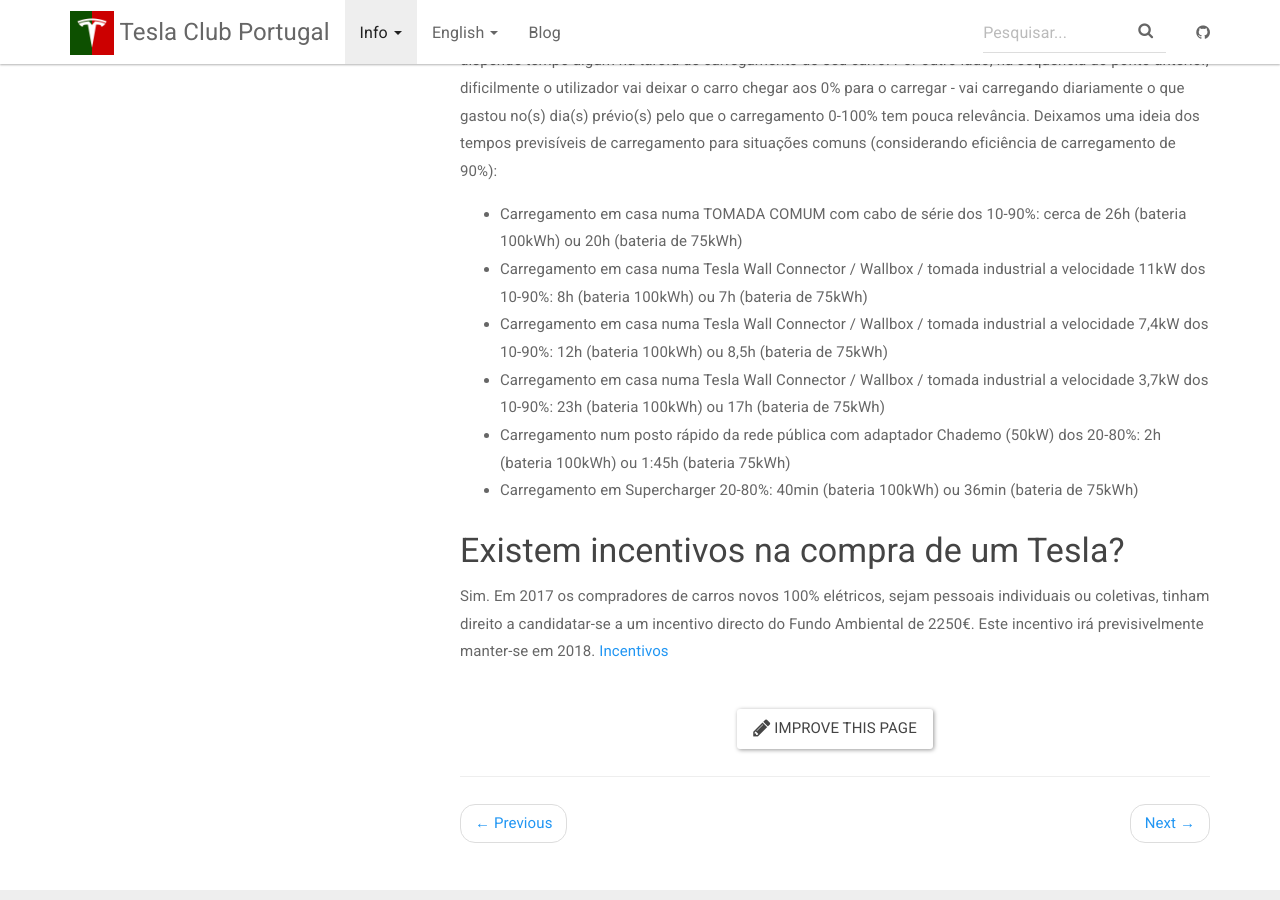
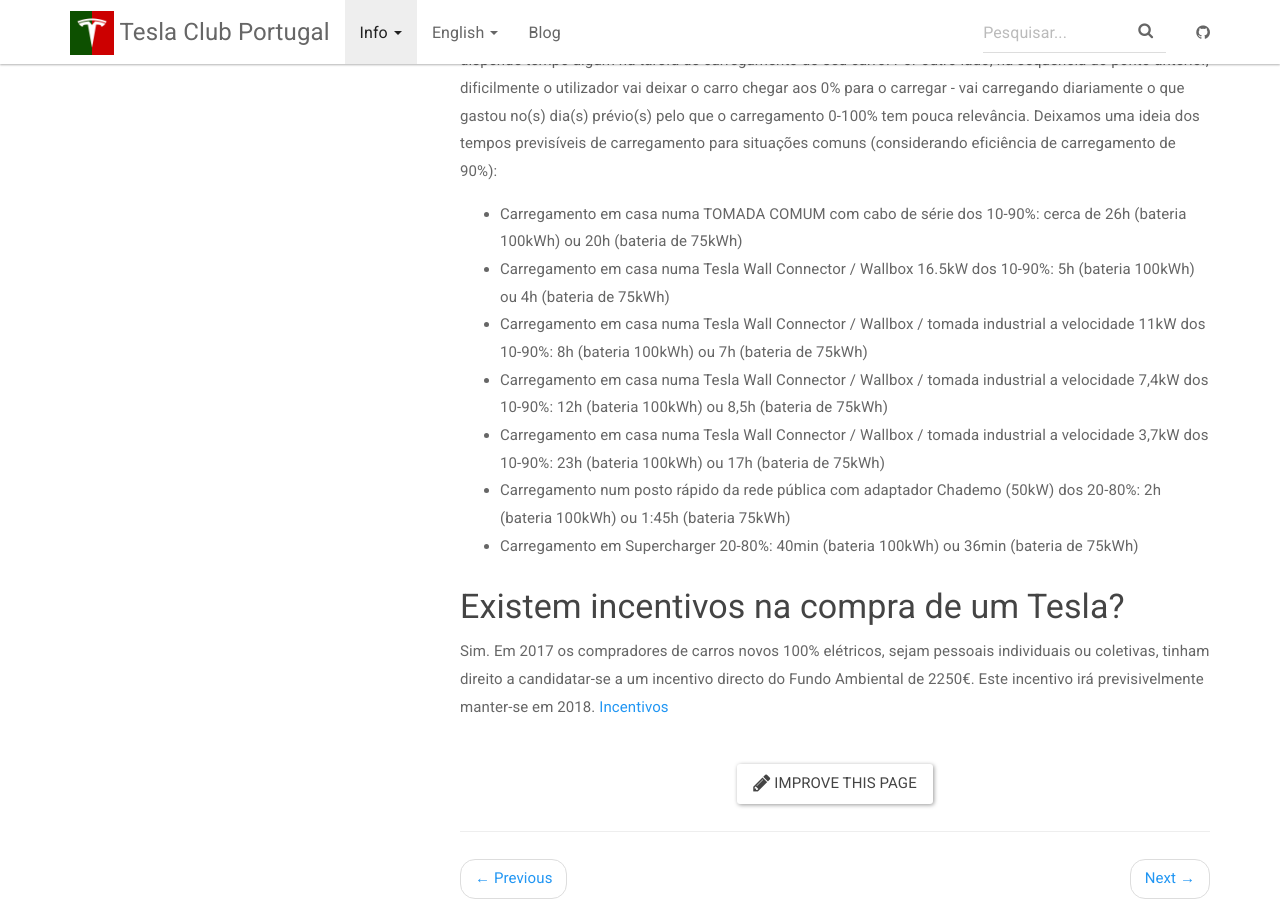
Before and after one commit to jonasman/teslaclubportugal, a Jekyll site: the page built from _docs/FAQ.md, in a window 1280 px wide and 900 px high, scrolled down 2570 px. Built offline with Jekyll 4.4.1, drawn with Linux system fonts in a browser that asks for light colours; nearby versions of some CDN libraries.

Commit message:
Update FAQ.md

```diff
--- a/_docs/FAQ.md
+++ b/_docs/FAQ.md
@@ -33,6 +33,7 @@
 ### Quanto tempo demoro a carregar o carro?
 Esta questão é complexa porque existem várias formas, umas mais rápidas e outras mais lentas, para carregar o carro. Em primeiro lugar, o utilizador de um veículo elétrico acaba por aproveitar o "tempo morto" em que não está a utilizar o carro (por exemplo à noite, enquanto dorme) para o carregar, pelo que no dia-a-dia não dispende tempo algum na tarefa de carregamento do seu carro. Por outro lado, na sequência do ponto anterior, dificilmente o utilizador vai deixar o carro chegar aos 0% para o carregar - vai carregando diariamente o que gastou no(s) dia(s) prévio(s) pelo que o carregamento 0-100% tem pouca relevância. Deixamos uma ideia dos tempos previsíveis de carregamento para situações comuns (considerando eficiência de carregamento de 90%):
 - Carregamento em casa numa TOMADA COMUM com cabo de série dos 10-90%: cerca de 26h (bateria 100kWh) ou 20h (bateria de 75kWh)
+- Carregamento em casa numa Tesla Wall Connector / Wallbox 16.5kW dos 10-90%: 5h (bateria 100kWh) ou 4h (bateria de 75kWh)
 - Carregamento em casa numa Tesla Wall Connector / Wallbox / tomada industrial a velocidade 11kW dos 10-90%: 8h (bateria 100kWh) ou 7h (bateria de 75kWh)
 - Carregamento em casa numa Tesla Wall Connector / Wallbox / tomada industrial a velocidade 7,4kW dos 10-90%: 12h (bateria 100kWh) ou 8,5h (bateria de 75kWh)
 - Carregamento em casa numa Tesla Wall Connector / Wallbox / tomada industrial a velocidade 3,7kW dos 10-90%: 23h (bateria 100kWh) ou 17h (bateria de 75kWh)
```
